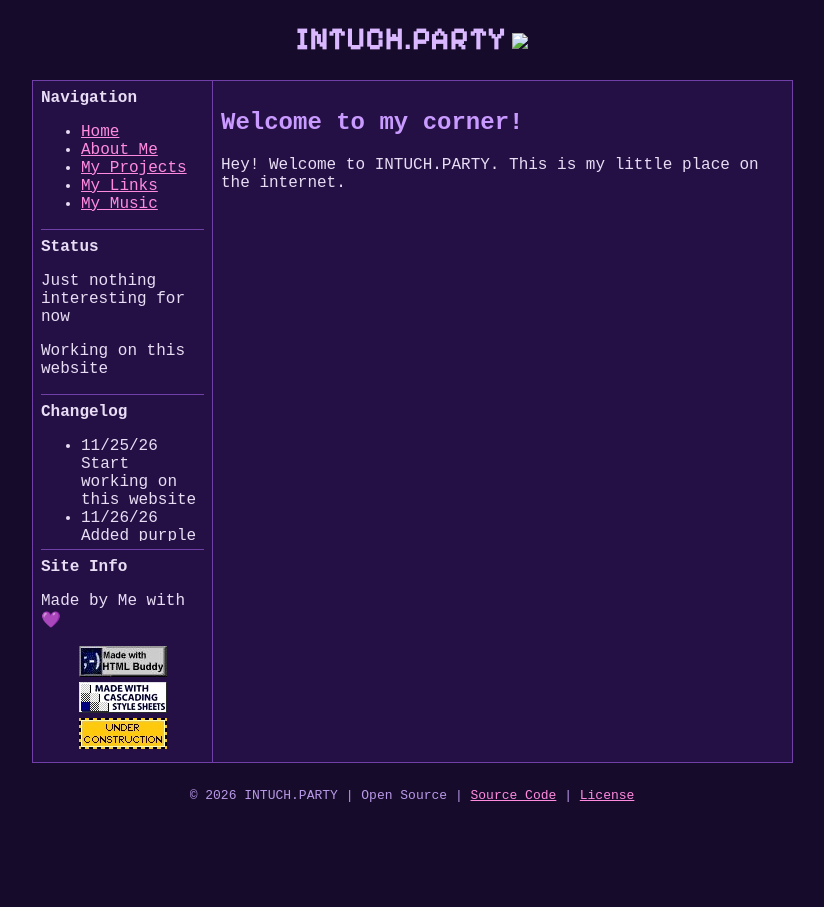
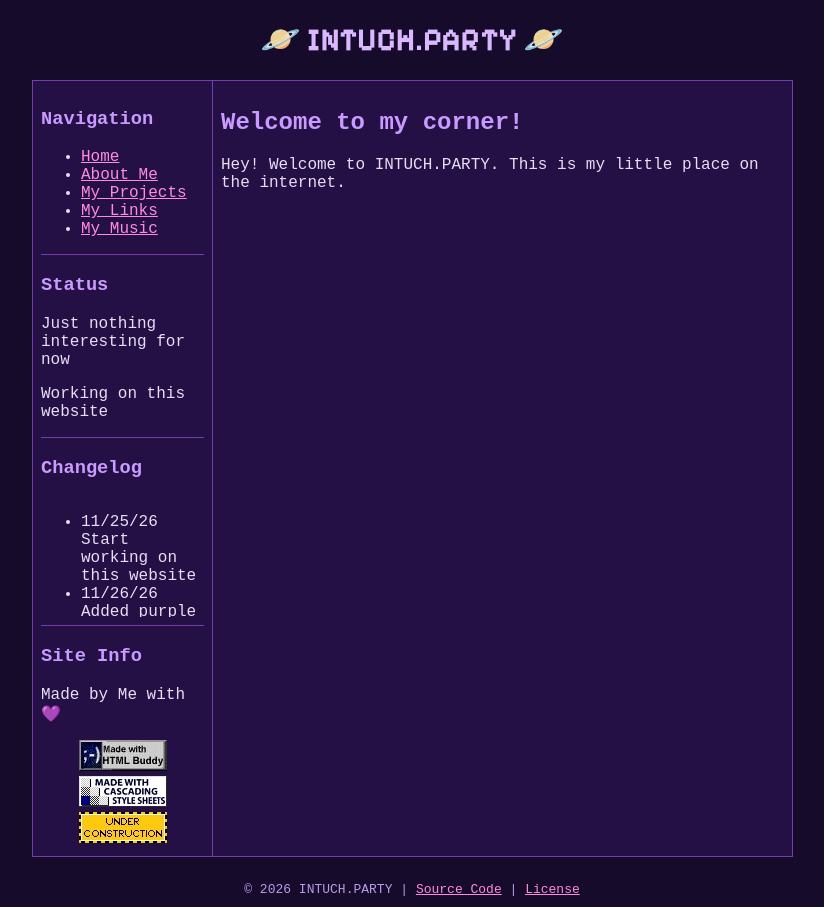
Before and after one commit to Intuch1355/intuch.party, a plain HTML site: page index.html in a window 1280 px wide. Shown: the whole page, without its empty margins (228-1052 px from the left). Before the commit the page ends 813 px from the top, so only its background shows below. Drawn offline with Linux system fonts and the light colour scheme; a web font is replaced by a local one.

Commit message:
finish with phase 1

```diff
--- a/index.html
+++ b/index.html
@@ -3,26 +3,25 @@
 
 <head>
     <meta charset="UTF-8">
-    <title>INTUCH.PARTY</title>
-    <link rel="icon" type="assets/png/saturn_favicon.png" href="/favicon.ico">
+    <title>🪐 INTUCH.PARTY 🪐</title>
     <link rel="stylesheet" href="styles.css">
 </head>
 
 <body>
-    <center>
     <div id="site">
 
-            <h1>INTUCH.PARTY <img src=" assets/png/saturn_header.png"></h1>
+        <h1>🪐 INTUCH.PARTY 🪐</h1>
 
-            <!-- table -->
+        <!-- === TABLE LAYOUT (scrollable) === -->
+        <div id="layout-wrap">
             <table id="layout" border="1" cellpadding="5" cellspacing="0">
             <tr>
 
-                    <!-- left bar -->
+                <!-- === SIDEBAR === -->
                 <td id="sidebar">
 
-                        <!-- navigation -->
-                        <b>Navigation</b>
+                    <!-- === NAVIGATION === -->
+                    <h3>Navigation</h3>
 
                     <ul>
                         <li><a href="index.html">Home</a></li>
@@ -34,16 +33,16 @@
 
                     <hr>
 
-                        <!-- status -->
-                        <b>Status</b>
+                    <!-- === STATUS === -->
+                    <h3>Status</h3>
 
                     <p>Just nothing interesting for now</p>
                     <p>Working on this website</p>
 
                     <hr>
 
-                        <!-- changelog -->
-                        <b>Changelog</b>
+                    <!-- === CHANGELOG === -->
+                    <h3>Changelog</h3>
 
                     <div id="changelog">
                         <ul>
@@ -55,20 +54,20 @@
 
                     <hr>
 
-                        <!-- site info -->
-                        <b>Site Info</b>
+                    <!-- === SITE INFO === -->
+                    <h3>Site Info</h3>
 
                     <p>Made by Me with &#128156;</p>
 
-                        <center>
+                    <div style="text-align: center;">
                         <img src="assets/jpeg/html.jpeg" alt="using html5">
                         <img src="assets/jpeg/css.jpeg" alt="and css">
-                            <img src="assets/jpeg/undercon.jpeg" alt="under constuction">
-                        </center>
+                        <img src="assets/jpeg/undercon.jpeg" alt="under construction">
+                    </div>
 
                 </td>
 
-                    <!-- main -->
+                <!-- === MAIN CONTENT === -->
                 <td id="main">
                     <h2>Welcome to my corner!</h2>
 
@@ -81,21 +80,18 @@
 
             </tr>
         </table>
+        </div>
 
-            <!-- Footer -->
+        <!-- === FOOTER === -->
         <div id="footer">
             <span>© 2026 INTUCH.PARTY</span>
             |
-                <span>Open Source</span>
-                |
-                <a href="YOUR-GITHUB-URL">Source Code</a>
+            <a href="https://github.com/Intuch1355/intuch.party">Source Code</a>
             |
             <a href="LICENSE">License</a>
         </div>
 
-
     </div>
-    </center>
 </body>
 
 </html>
--- a/styles.css
+++ b/styles.css
@@ -1,12 +1,9 @@
-/* =================================
-   INTUCH.PARTY
-   Purple Space Theme
-   ================================= */
+/* === INTUCH.PARTY - PURPLE SPACE THEME === */
 
 /* Online fonts */
 @import url('https://fonts.googleapis.com/css2?family=Geist+Pixel&family=Pixelify+Sans:wght@400..700&display=swap');
 
-/* Local font backup */
+/* Local font backups (woff2) — place files in assets/fonts/ */
 @font-face {
     font-family: 'Geist Pixel Local';
     src: url('assets/fonts/geist-pixel.woff2') format('woff2');
@@ -15,9 +12,15 @@
     font-display: swap;
 }
 
-/* =================================
-   GLOBAL
-   ================================= */
+@font-face {
+    font-family: 'Pixelify Sans Local';
+    src: url('assets/fonts/pixelify-sans.woff2') format('woff2');
+    font-weight: 400 700;
+    font-style: normal;
+    font-display: swap;
+}
+
+/* === GLOBAL === */
 
 * {
     box-sizing: border-box;
@@ -37,65 +40,60 @@ body {
     font-size: 16px;
 }
 
-/* =================================
-   WEBSITE CONTAINER
-   ================================= */
+/* === WEBSITE CONTAINER === */
 
 #site {
     width: 760px;
-    height: 100vh;
-    padding-bottom: 20px;
+    min-height: 100vh;
     margin: 0 auto;
+    display: flex;
+    flex-direction: column;
 }
 
-/* =================================
-   HEADER
-   ================================= */
+/* === HEADER === */
 
 #site>h1 {
     height: 80px;
     margin: 0;
     padding: 20px 5px;
     color: #D9B8FF;
-    font-family: 'Pixelify Sans', 'Courier New', monospace;
+    font-family: 'Pixelify Sans', 'Pixelify Sans Local', 'Courier New', monospace;
     font-size: 32px;
     font-weight: 700;
     text-align: center;
+    flex-shrink: 0;
 }
 
-/* =================================
-   FOOTER
-   ================================= */
+/* === TABLE LAYOUT (scrollable area) === */
 
-#footer {
-    width: 760px;
-    height: 50px;
-    padding: 25px 5px;
-
-    font-size: 13px;
-    color: #B99AE8;
-}
-
-#footer a {
-    color: #FF8BDF;
-}
-
-/* =================================
-   TABLE LAYOUT
-   ================================= */
+/* Remove flex container - let table expand naturally */
 
 #layout {
     width: 760px;
-    height: calc(100vh - 150px);
+    max-width: 100%;
     table-layout: fixed;
     border-collapse: collapse;
     background-color: #241044;
     border-color: #7040A8;
+    margin: 0 auto;
 }
 
 #sidebar {
     width: 180px;
-    height: 100%;
+    padding: 8px;
+    vertical-align: top;
+    overflow: hidden;
+}
+
+#main {
+    width: calc(100% - 180px);
+    padding: 8px;
+    vertical-align: top;
+    overflow-x: auto;
+}
+
+#sidebar {
+    width: 180px;
     padding: 8px;
     vertical-align: top;
     overflow: hidden;
@@ -103,14 +101,28 @@ body {
 
 #main {
     width: 580px;
-    height: 100%;
     padding: 8px;
     vertical-align: top;
 }
 
-/* =================================
-   CHANGELOG
-   ================================= */
+/* === FOOTER === */
+
+#footer {
+    width: 760px;
+    max-width: 100%;
+    height: 50px;
+    padding: 25px 5px;
+    font-size: 13px;
+    color: #B99AE8;
+    text-align: center;
+    flex-shrink: 0;
+}
+
+#footer a {
+    color: #FF8BDF;
+}
+
+/* === CHANGELOG === */
 
 /* Hide scrollbar but keep scrolling */
 #changelog {
@@ -130,9 +142,7 @@ body {
     display: none;
 }
 
-/* =================================
-   HEADINGS
-   ================================= */
+/* === HEADINGS === */
 
 h2,
 h3,
@@ -142,9 +152,7 @@ h6 {
     color: #C99AFF;
 }
 
-/* =================================
-   LINKS
-   ================================= */
+/* === LINKS === */
 
 a {
     color: #FF8BDF;
@@ -155,9 +163,7 @@ a:visited {
     color: #B99AE8;
 }
 
-/* =================================
-   HORIZONTAL RULE
-   ================================= */
+/* === HORIZONTAL RULE === */
 
 hr {
     border: 0;
```
Also changed, not shown: assets/fonts/geist-pixel.woff2 (added), assets/fonts/pixelify-sans.woff2 (added), 1 other file. Lines whose indentation alone changed are shown as unchanged.
